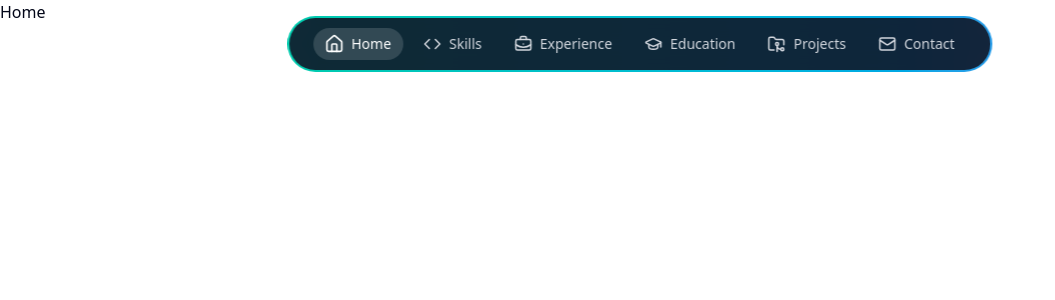
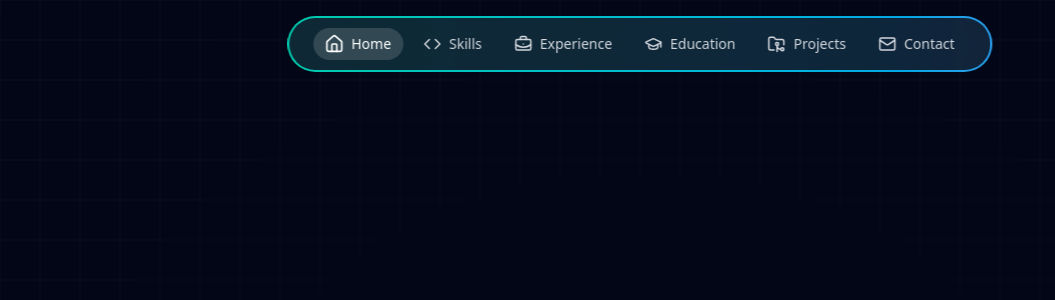
Before and after one commit to nhath24042001/my-portfolio, a Next.js app: page / in a window 1280 px wide. Shown: the top 300 px of the page, without its empty margins (0-1055 px from the left). Built offline with nearby package versions, Linux system fonts and the light colour scheme.

Commit message:
feat: implement GridBackground component and update Home page layout

```diff
--- a/src/app/page.tsx
+++ b/src/app/page.tsx
@@ -1,7 +1,18 @@
+import { GridBackground } from '@/components/shared/GridBackground'
+
 export default function Home() {
   return (
     <>
-      <h1>Home</h1>
+      <main className="bg-[#020617] text-white min-h-screen">
+        <section
+          className="hero min-h-screen flex items-center justify-center relative px-4 sm:px-6 lg:px-8 py-10 md:py-16 lg:py-0 hero-section-padding"
+          style={{ paddingTop: 'var(--hero-padding-top, 0)' }}
+        >
+          <div className="absolute inset-0"></div>
+
+          <GridBackground />
+        </section>
+      </main>
     </>
   )
 }
--- /dev/null
+++ b/src/components/shared/GridBackground.tsx
@@ -0,0 +1,31 @@
+export function GridBackground() {
+  return (
+    <div className="absolute inset-0 overflow-hidden pointer-events-none opacity-20">
+      <div className="absolute inset-0 [mask-image:radial-gradient(ellipse_at_center,transparent_0%,black)]">
+        <svg
+          xmlns="http://www.w3.org/2000/svg"
+          width="100%"
+          height="100%"
+          className="absolute inset-0"
+        >
+          <pattern
+            id="grid"
+            width="40"
+            height="40"
+            patternUnits="userSpaceOnUse"
+          >
+            <rect
+              width="40"
+              height="40"
+              fill="none"
+              stroke="white"
+              strokeWidth="0.5"
+              className="opacity-40 animate-gridPulse"
+            />
+          </pattern>
+          <rect width="100%" height="100%" fill="url(#grid)" />
+        </svg>
+      </div>
+    </div>
+  )
+}
```
